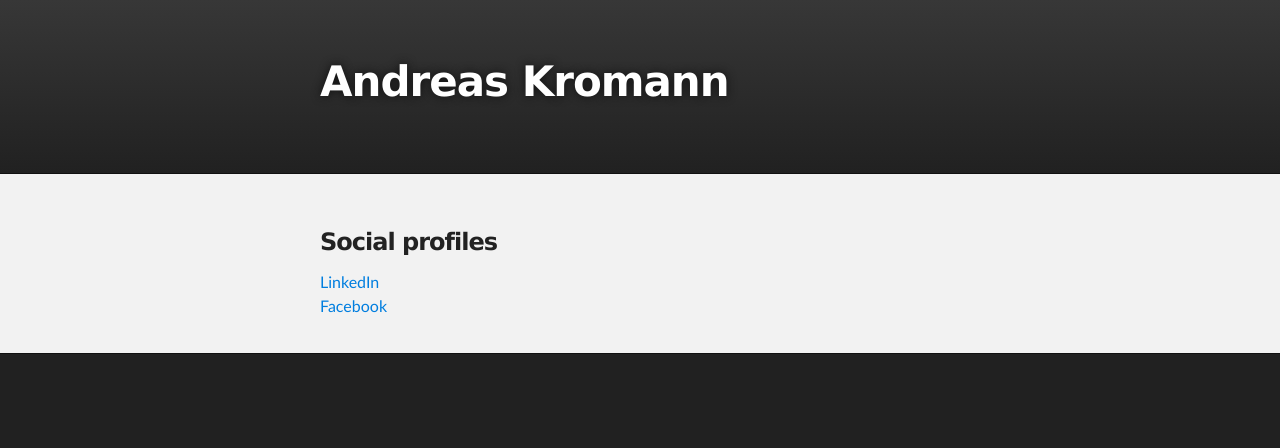
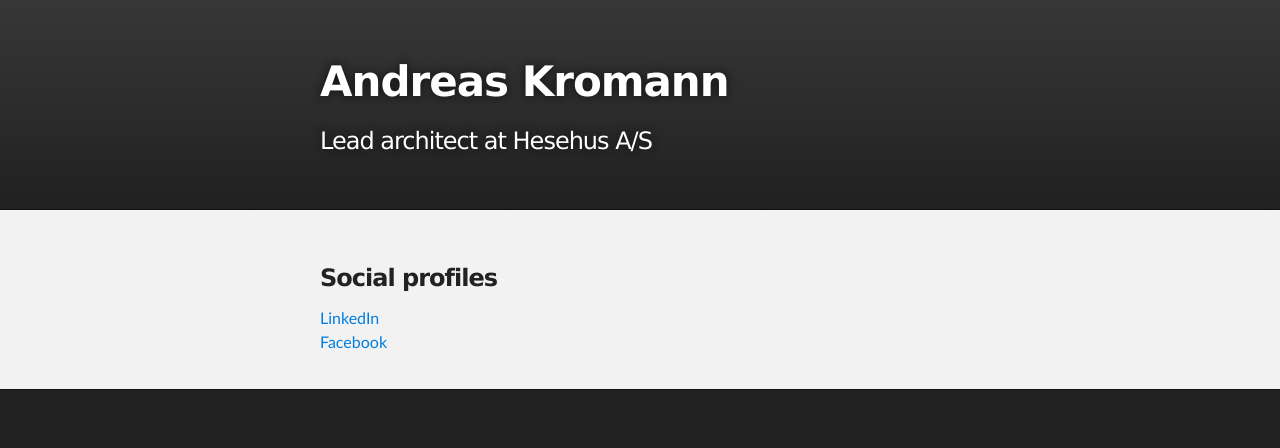
Before and after one commit to andreaskromann/andreaskromann.github.io, a plain HTML site: page index.html in a window 1280 px wide. Drawn offline with Linux system fonts and the light colour scheme.

Commit message:
Updated title

```diff
--- a/index.html
+++ b/index.html
@@ -18,7 +18,7 @@
         <header class="inner">
 
           <h1 id="project_title">Andreas Kromann</h1>
-          <h2 id="project_tagline"></h2>
+          <h2 id="project_tagline">Lead architect at Hesehus A/S</h2>
 
         </header>
     </div>
```
